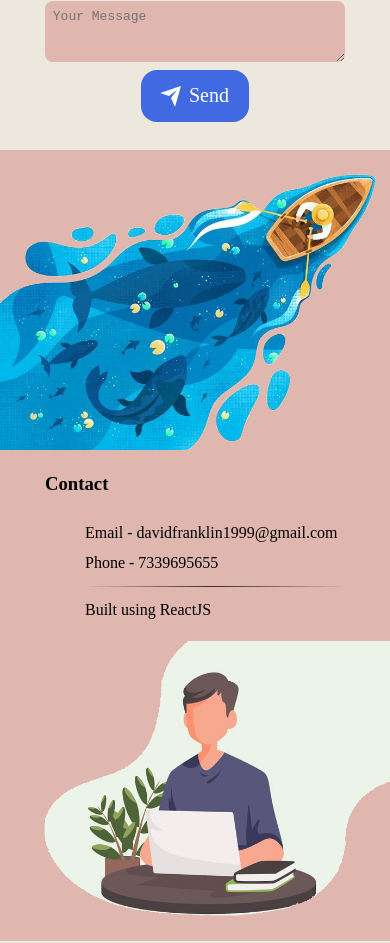
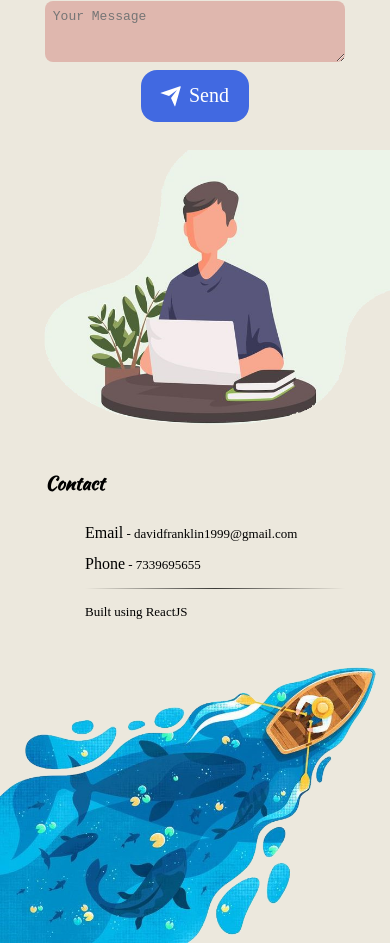
Before and after one commit to Davidfrank1999/david-portfolio, a React (Vite) app: page / in a window 390 px wide. Shown: the part 2757-3700 px from the top of the page. Built offline with nearby package versions, Linux system fonts and the light colour scheme; no server answers.

Commit message:
chore: footer mobile view adjusted. - not for medium size view.

```diff
--- a/src/Components/Footer/Footer.jsx
+++ b/src/Components/Footer/Footer.jsx
@@ -9,8 +9,8 @@ export default function Footer(){
             <div className={styles.FooterContact}>
                 <h3>Contact</h3>
                 <ul>
-                    <li>Email - davidfranklin1999@gmail.com</li>
-                    <li>Phone - 7339695655</li>
+                    <li><span>Email</span> - davidfranklin1999@gmail.com</li>
+                    <li><span>Phone</span> - 7339695655</li>
 
                 <hr></hr>
                     <li>Built using ReactJS</li>
--- a/src/Components/Footer/Footer.module.css
+++ b/src/Components/Footer/Footer.module.css
@@ -1,15 +1,15 @@
 
 .FooterSection {
     width: 100vw;
-    height: 260px;
-    background-color:#dba39ab3 ;
+    background-color:var(--secondary-color-opac) ;
     margin: 10px 0;
-    overflow: hidden;
+    overflow: hidden; /* need changess for medium size view */
     display: flex;
     justify-content: flex-start;
     position: relative;
     bottom: -125px;
-
+    flex-direction: column-reverse;
+    height: fit-content;
 }
 
 
@@ -26,10 +26,17 @@
 
 }
 
+.FooterContact h3 {
+    font-family: 'Kaushan Script';
+}
 .FooterContact li {
     list-style-type: none;
     width: 260px;
-
+    font-size: small;
+    float: center;
+}
+.FooterContact span {
+    font-size: medium;
 }
 
 .FooterContact hr {
@@ -39,9 +46,9 @@
 
 }
 
-@media only screen and (max-width: 1080px){
+@media only screen and (min-width: 400px){
     .FooterSection {
-        flex-direction: column;
+        flex-direction: row;
         height: fit-content;
     }
 
```
